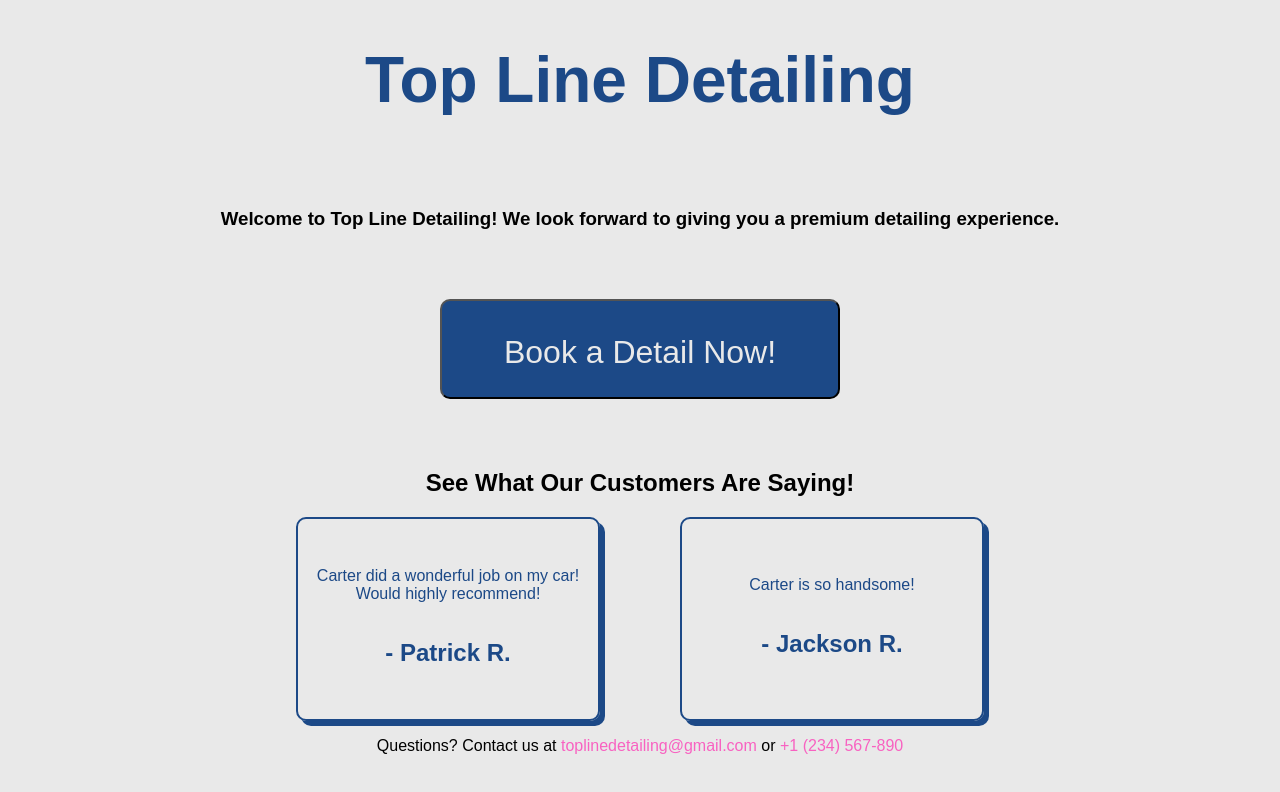
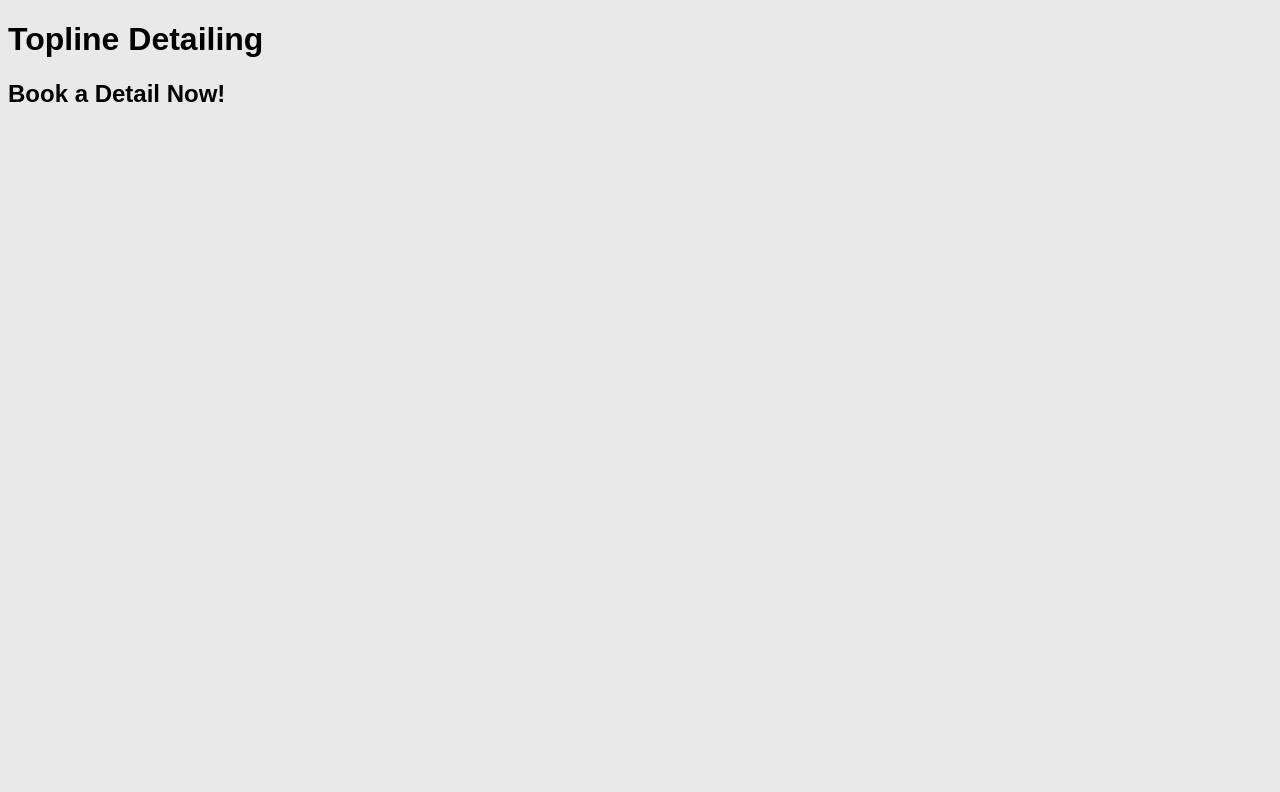
Before and after one commit to patrickriley1/TopLine, a React (Vite) app in the folder topline/: page /book in a window 1280 px wide. Shown: the top 792 px of the page. Built offline with nearby package versions, Linux system fonts and the light colour scheme.

Commit message:
FIXED ROUTER PROBLEM YAYY

```diff
--- a/topline/src/App.css
+++ b/topline/src/App.css
@@ -12,7 +12,8 @@
   text-align: center;
 }
 
-.Content button {
+.bookNowButton {
+  display: inline-block;
   margin: 50px;
   width: 400px;
   height: 100px;
@@ -21,9 +22,12 @@
   color: var(--color1);
   border-radius: 10px;
   transition: 0.3s ease;
+  text-decoration: none;
+  border: 2px solid var(--color1);
+  box-shadow: 5px 5px var(--color1);
 }
 
-.Content button:hover {
+.bookNowButton:hover {
   background-color: var(--color1);
   color: var(--color2);
   cursor: pointer;
--- a/topline/src/App.jsx
+++ b/topline/src/App.jsx
@@ -1,19 +1,32 @@
 import React from "react";
 import './App.css';
 import './index.css';
+import Book from './book.jsx';
+import { BrowserRouter as Router, Route, Routes, Link } from 'react-router-dom';
 
-function App() {
+function App () {
+  return (
+    <Router>
+        <div className="Title">
+          <h1>Topline Detailing</h1>
+        </div>
+      <Routes>
+        <Route path="/" element={<Home />} />
+        <Route path="/book" element={<Book />} />
+      </Routes>
+    </Router>
+  )
+}
+
+function Home() {
   return (
     <main>
-      <div className="Header">
-        <h1>Top Line Detailing</h1>
-      </div>
       <div className="Content">
         <h3>Welcome to Top Line Detailing! We look forward to giving you a premium detailing experience.</h3>
-        <button >
           <p>Book a Detail Now!</p>
-        </button>
+        {/* Licensed and insured */}
       </div>
+      {/* top services - Ceramic Coating, Detailing */}
       <div className="Testimonials">
         <h2>See What Our Customers Are Saying!</h2>
         <div className="flexrow">
@@ -25,7 +38,6 @@
             <p>Carter is so handsome!</p>
             <h2>- Jackson R.</h2>
           </div>
-
         </div>
       </div>
       <div className="Footer">
--- a/topline/src/book.jsx
+++ b/topline/src/book.jsx
@@ -3,7 +3,9 @@
 function Book() {
     return (
         <main>
-
+            <div>
+                <h2>Book a Detail Now!</h2>
+            </div>
 
 
         </main>
```
Also changed, not shown: topline/package.json (+5 -4 lines), topline/src/main.jsx (+8 -7 lines), 1 other file (tests, documents, lock files or other folders).
